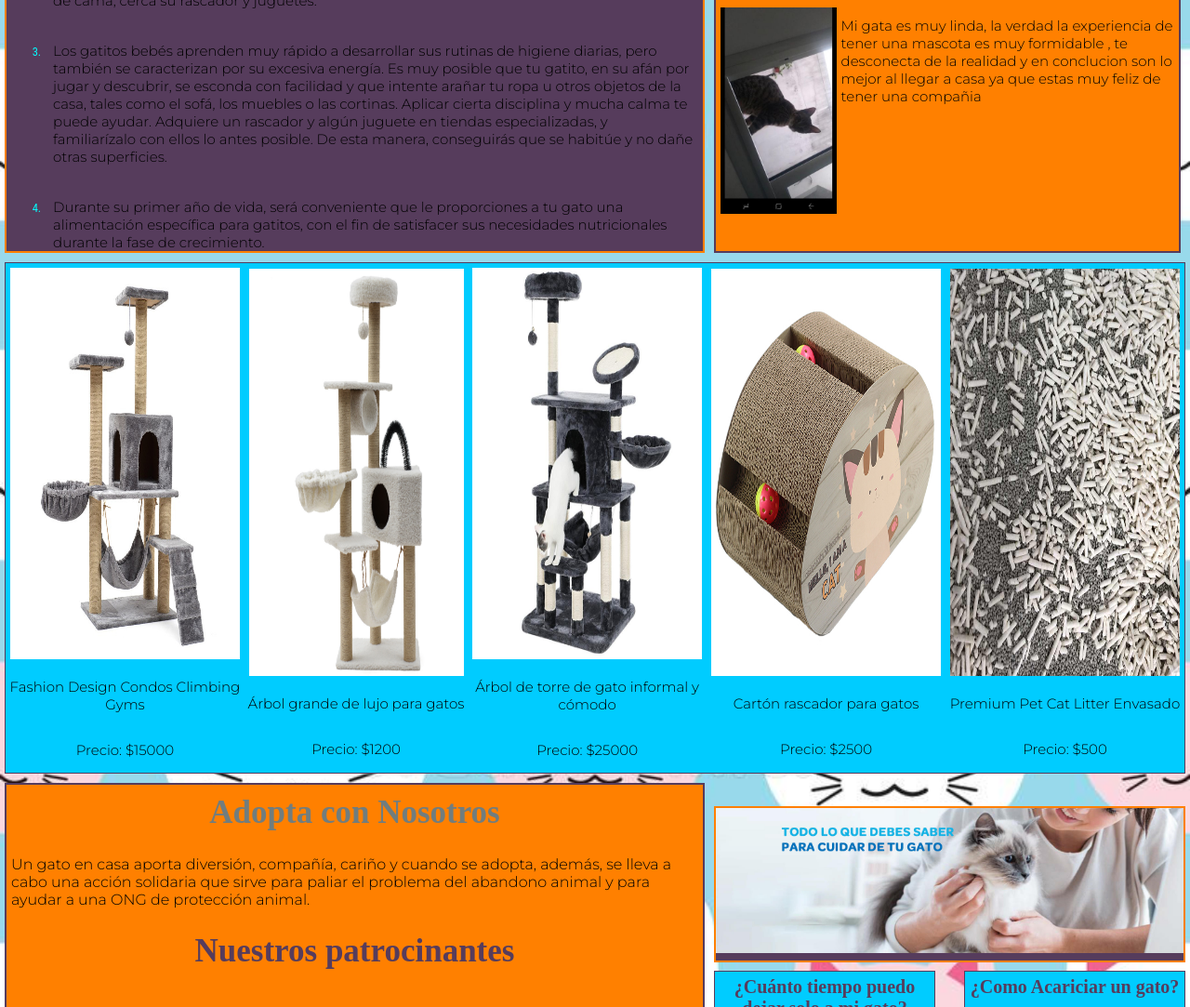
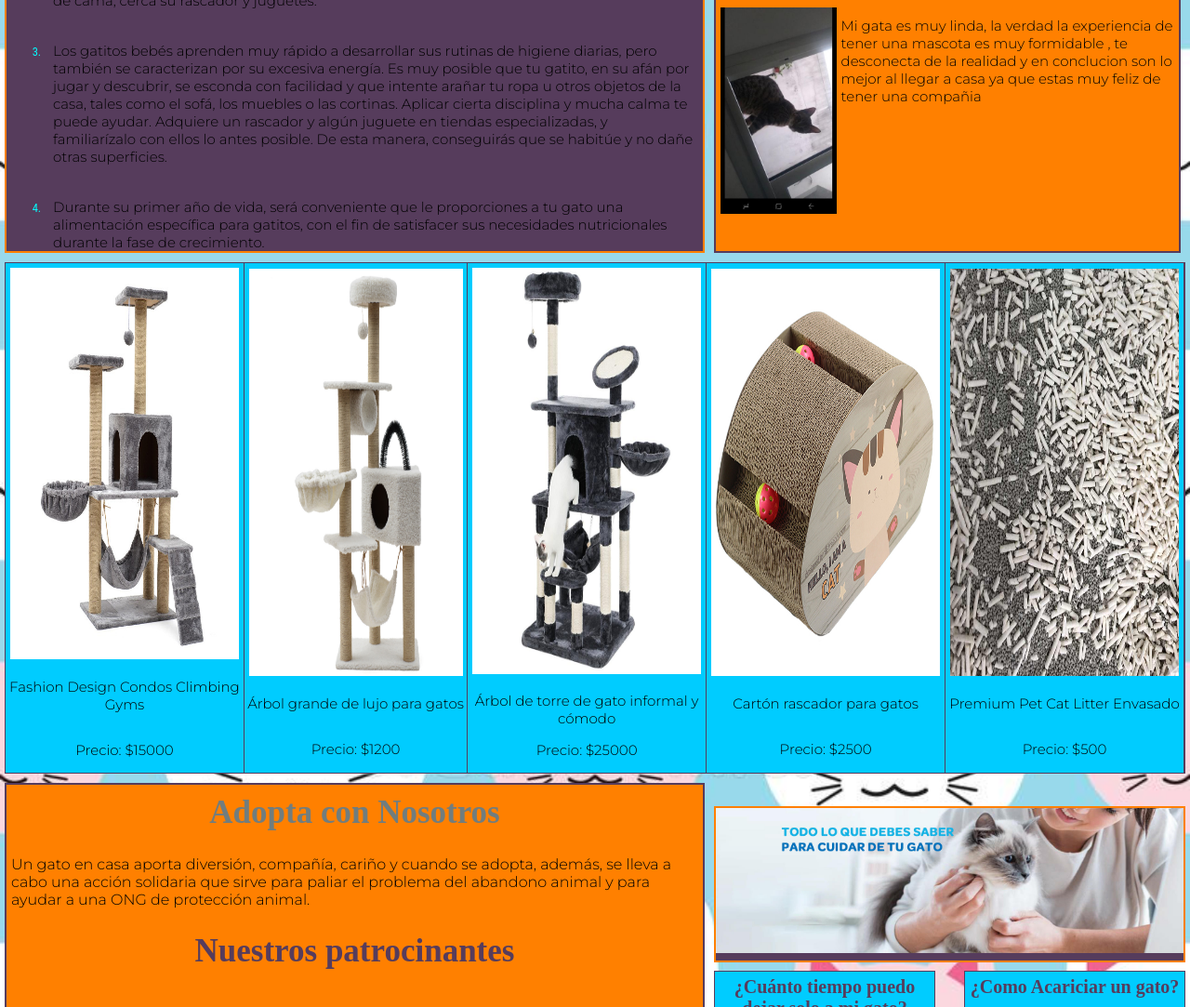
Before and after one commit to christianarciniegas97/gatunoslaplata, a plain HTML site: page index.html in a window 1280 px wide. Shown: the part 1134-2217 px from the top of the page at 93% size. Drawn offline with Linux system fonts and the light colour scheme; a web font is replaced by a local one.

Commit message:
carrusel corregido

```diff
--- a/index.html
+++ b/index.html
@@ -98,9 +98,9 @@
                                 </div>
                         </div>
                         <div class="img-price" >
-                            <img src="src/Productos/Producto3.jpg" alt="Producto de gatos3">
+                            <img src="src/Productos/Producto3.jpg" alt="Producto de gatos3" class="alto">
                             <div class="sku" >
-                                <p> Árbol de torre de gato informal y cómodo</p>
+                                <p class="margin-producto3"> Árbol de torre de gato informal y cómodo</p>
                             </div>
                             <div class="price">
                                 <P>Precio: $25000</P>
--- a/style.css
+++ b/style.css
@@ -151,6 +151,10 @@ ol{
 .bg-g3 div{
     display: flex;
 }
+.margin-producto3{
+    margin-top: 14px;
+    margin-bottom: 0px;
+}
     .bg-g3 div img{
     width: 96%;
     height: 80%;
@@ -159,6 +163,7 @@ ol{
 .img-price{
     flex-direction: column;
     justify-content: center;
+    border-right: solid #563C5C 1px;
 }
 .sku{
     font-size: 15px;
```
